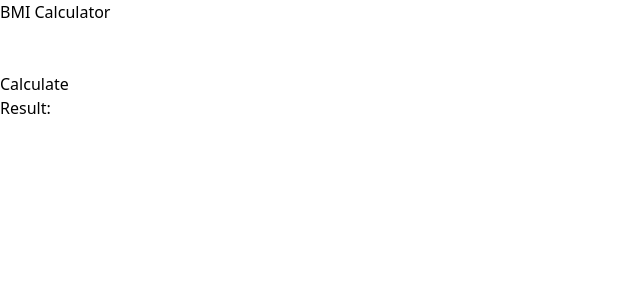
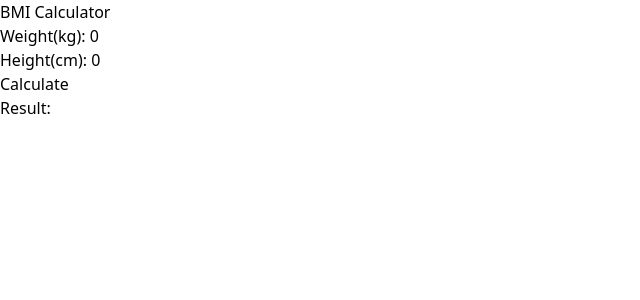
Before and after one commit to nesathanozturk/bmi-calculator, a React (Create React App) app: page / in a window 1280 px wide. Shown: the top 300 px of the page, without its empty margins (0-640 px from the left). Built offline with nearby package versions, Linux system fonts and the light colour scheme.

Commit message:
feat: created input functions

```diff
--- a/src/App.js
+++ b/src/App.js
@@ -4,12 +4,17 @@ import Input from "./components/Input/Input";
 import Result from "./components/Result/Result";
 
 function App() {
+  const [weight, setWeight] = useState(0);
+  const [height, setHeight] = useState(0);
+  const [bmi, setBmi] = useState("");
+  const [message, setMessage] = useState("");
+
   return (
     <div className="container">
       <h1>BMI Calculator</h1>
       <div className="inputs">
-        <Input />
-        <Input />
+        <Input label="Weight(kg): " value={weight} setValue={setWeight} />
+        <Input label="Height(cm): " value={height} setValue={setHeight} />
       </div>
       <div className="button">
         <Button />
--- a/src/components/Input/Input.js
+++ b/src/components/Input/Input.js
@@ -1,8 +1,13 @@
-function Input() {
+function Input({ label, value, setValue }) {
   return (
     <div>
-      <label></label>
-      <input type="text" />
+      <label>{label}</label>
+      <input
+        type="text"
+        className=""
+        value={value}
+        onChange={(e) => setValue(e.target.value)}
+      />
     </div>
   );
 }
```
